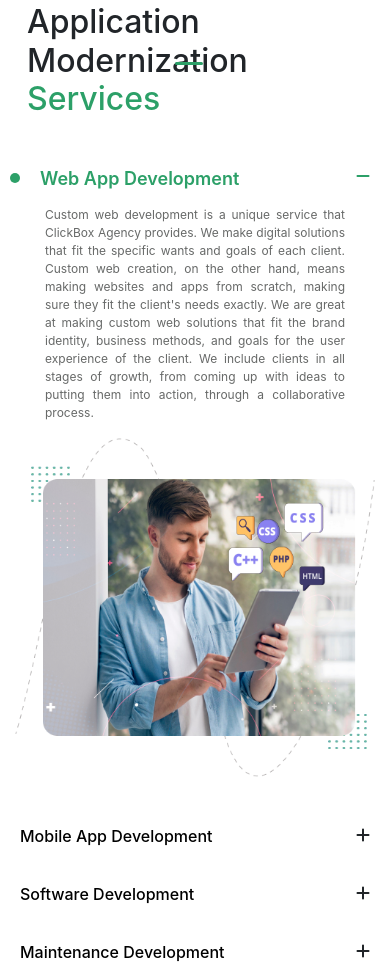
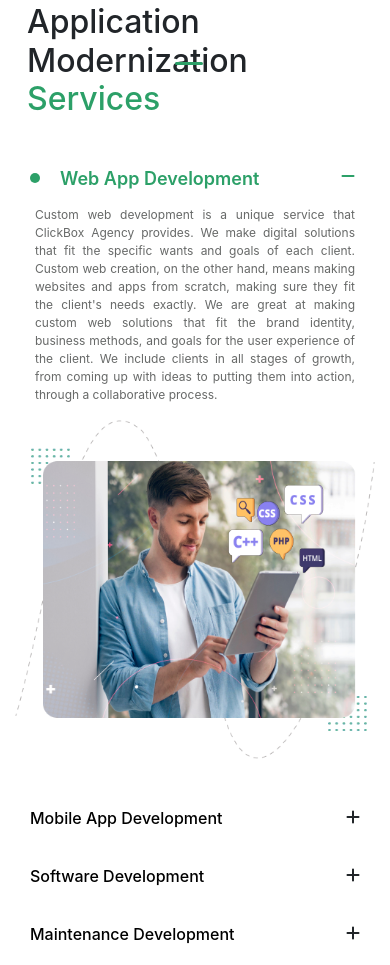
Before and after one commit to JeevaElangovan/JLApplication-Modernization, a plain HTML site: page index.html in a window 390 px wide. Shown: the part 989-1954 px from the top of the page. Drawn offline with nearby package versions, Linux system fonts and the light colour scheme.

Commit message:
commit - 2

```diff
--- a/index.css
+++ b/index.css
@@ -377,13 +377,13 @@ body {
         /* margin-left: 20px;  */
         /* width: 300px; */
         position: absolute;
-        left: 20px;
+        left: 30px;
         font-size: 16px;
         font-weight: 500;
     }
     .modernization-res-sec1 i{
         position: absolute;
-        right: 20px;
+        right: 30px;
         font-weight: 600;
     }
     .modernization-services-res-part1{
@@ -403,7 +403,7 @@ body {
     .modernization-res-show-down p{
         text-align: justify;
         font-size: 12px;
-        padding: 0 30px;
+        padding: 0 20px;
     }
 
   }
@@ -427,7 +427,7 @@ body {
 }
 
   .modernization-res-sec1.active label{
-    padding-left: 20px;
+    padding-left: 30px;
 
   }
 
@@ -436,12 +436,16 @@ body {
     content: " ";
     height: 10px;
     width: 10px;
-    left: 10px;
+    left: 30px;
     border-radius: 50%;
     background-color: #2CA068;
     /* margin-left: -20px; */
     margin-top: 5px;
 
+}
+
+.modernization-res-sec1.active i{
+    right: 35px;
 }
 
 .modernization-res-sec1.active label{
@@ -456,12 +460,12 @@ body {
 
 @media(min-width:321px)and (max-width:375px){
     .modernization-res-sec1 label{
-        /* width: 300px; */
+        width: 300px;
     }
 }
 @media(min-width:376px)and (max-width:425px){
     .modernization-res-sec1 label{
-        /* width: 400px; */
+        width: 380px;
     }
 }
 
```
